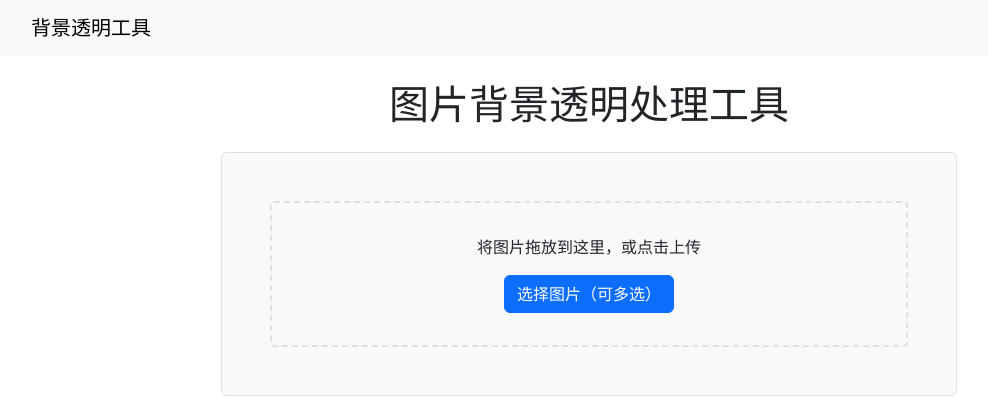
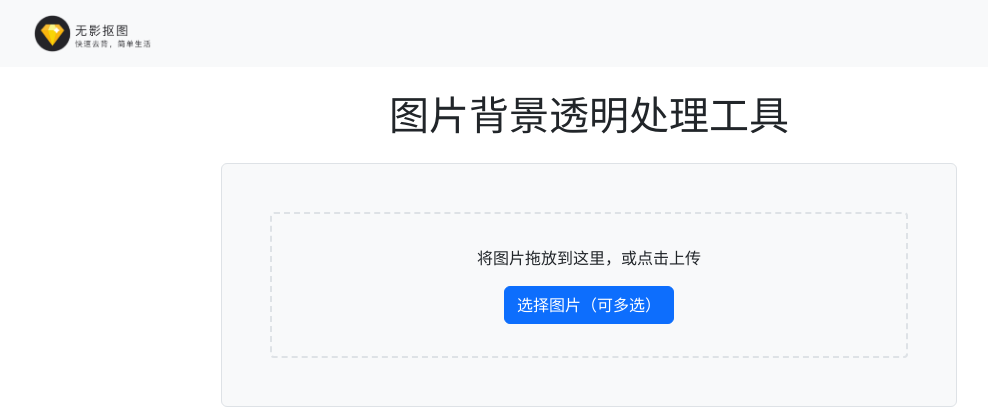
Before and after one commit to qqphp/office-toolkit, a Flask app: page / in a window 1280 px wide. Shown: the top 420 px of the page, without its empty margins (51-1039 px from the left). Run offline with Flask 3, Linux system fonts and the light colour scheme; some libraries are stand-ins or nearby versions.

Commit message:
添加Logo。

```diff
--- a/app/templates/base.html
+++ b/app/templates/base.html
@@ -3,8 +3,9 @@
 <head>
     <meta charset="UTF-8">
     <meta name="viewport" content="width=device-width, initial-scale=1.0">
-    <title>{% block title %}图片背景透明处理工具{% endblock %}</title>
+    <title>{% block title %}无影抠图 图片背景透明处理工具{% endblock %}</title>
     {{ bootstrap.load_css() }}
+    <link rel="icon" href="{{ url_for('static', filename='favicon.ico') }}">
     <link rel="stylesheet" href="{{ url_for('static', filename='css/style.css') }}">
     <link rel="stylesheet" href="{{ url_for('static', filename='css/bootstrap-icons.css') }}">
 </head>
@@ -12,7 +13,10 @@
     <nav class="navbar navbar-expand-lg navbar-light bg-light">
         <div class="container">
             <a class="navbar-brand" href="{{ url_for('main.index') }}">
-                背景透明工具
+                <img src="{{ url_for('static', filename='images/logo.png') }}"
+                     alt="无影抠图"
+                     height="40"
+                     class="d-inline-block align-text-top">
             </a>
         </div>
     </nav>
```
Also changed, not shown: app/static/favicon.ico (added), app/static/images/logo.png (added).
